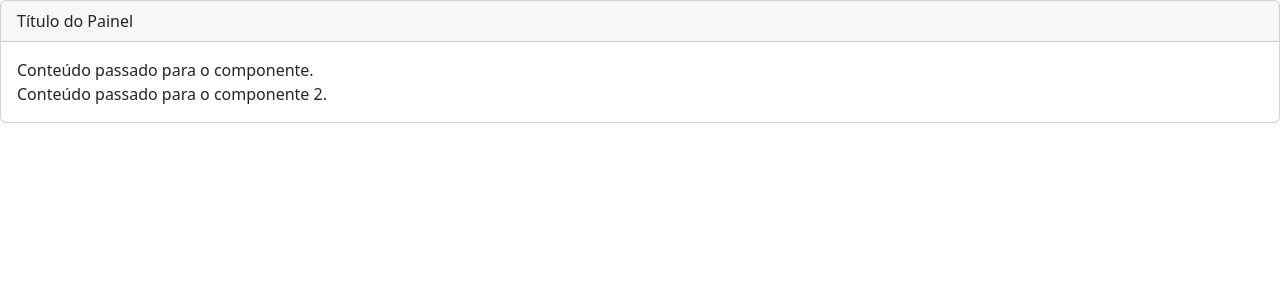
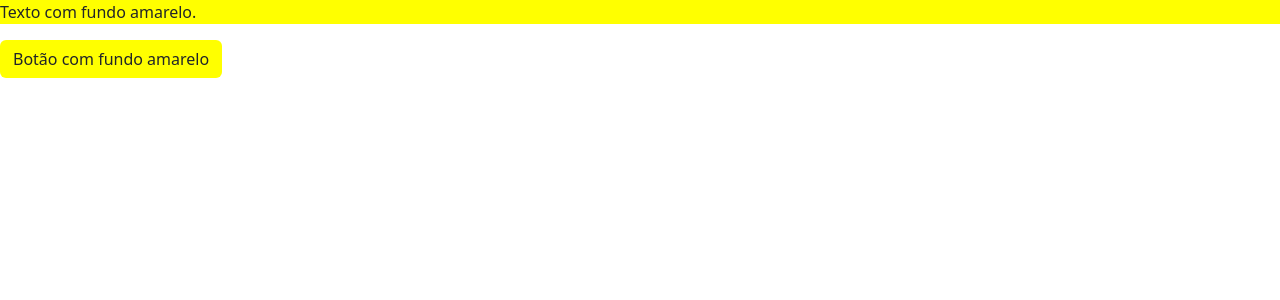
Before and after one commit to rennanmserenza/Angular, an Angular app in the folder diretivas/: page / in a window 1280 px wide. Shown: the top 300 px of the page. Built offline with nearby package versions, Linux system fonts and the light colour scheme; no server answers.

Commit message:
[UPDATE] criada função de alterar cor de fundo.

```diff
--- a/diretivas/src/app/app.component.html
+++ b/diretivas/src/app/app.component.html
@@ -4,8 +4,7 @@
 <!-- <app-diretiva-ngstyle></app-diretiva-ngstyle> -->
 <!-- <app-operador-elvis></app-operador-elvis> -->
 <!-- <app-ng-content>Conteudo passado para o coponente</app-ng-content> -->
-
-<app-ng-content>
+<!-- <app-ng-content>
 	<div class="title">
 		Título do Painel
 	</div>
@@ -15,4 +14,6 @@
 	<div class="body">
 		Conteúdo passado para o componente 2.
 	</div>
-</app-ng-content>
+</app-ng-content> -->
+
+<app-diretivas-customizadas></app-diretivas-customizadas>
--- a/diretivas/src/app/diretivas-customizadas/diretivas-customizadas.component.html
+++ b/diretivas/src/app/diretivas-customizadas/diretivas-customizadas.component.html
@@ -1 +1,3 @@
-<p>diretivas-customizadas works!</p>
+<p appFundoAmarelo>Texto com fundo amarelo.</p>
+
+<button class="btn btn-default" appFundoAmarelo>Botão com fundo amarelo</button>
--- a/diretivas/src/app/diretivas-customizadas/diretivas-customizadas.component.ts
+++ b/diretivas/src/app/diretivas-customizadas/diretivas-customizadas.component.ts
@@ -1,15 +1,10 @@
-import { Component, OnInit } from '@angular/core';
+import { Component } from '@angular/core';
 
 @Component({
-  selector: 'app-diretivas-customizadas',
-  templateUrl: './diretivas-customizadas.component.html',
-  styleUrls: ['./diretivas-customizadas.component.css']
+	selector: 'app-diretivas-customizadas',
+	templateUrl: './diretivas-customizadas.component.html',
+	styleUrls: ['./diretivas-customizadas.component.css'],
 })
-export class DiretivasCustomizadasComponent implements OnInit {
-
-  constructor() { }
-
-  ngOnInit(): void {
-  }
-
+export class DiretivasCustomizadasComponent {
+	constructor() {}
 }
--- a/diretivas/src/app/shared/fundo-amarelo.directive.ts
+++ b/diretivas/src/app/shared/fundo-amarelo.directive.ts
@@ -1,10 +1,19 @@
-import { Directive } from '@angular/core';
+import { Directive, ElementRef, Renderer2 } from '@angular/core';
 
 @Directive({
-  selector: '[appFundoAmarelo]'
+	selector: '[appFundoAmarelo]',
 })
 export class FundoAmareloDirective {
+	constructor(private elementRef: ElementRef, private renderer: Renderer2) {
+		//não utilizar códigos deste tipo, falhas de xxs
+		//this.elementRef.nativeElement.style.backgroundColor = 'yellow';
 
-  constructor() { }
-
+		// -> setElementStyle deprecated
+		// utilização segura
+		this.renderer.setStyle(
+			this.elementRef.nativeElement,
+			'background-color',
+			'yellow'
+		);
+	}
 }
```
